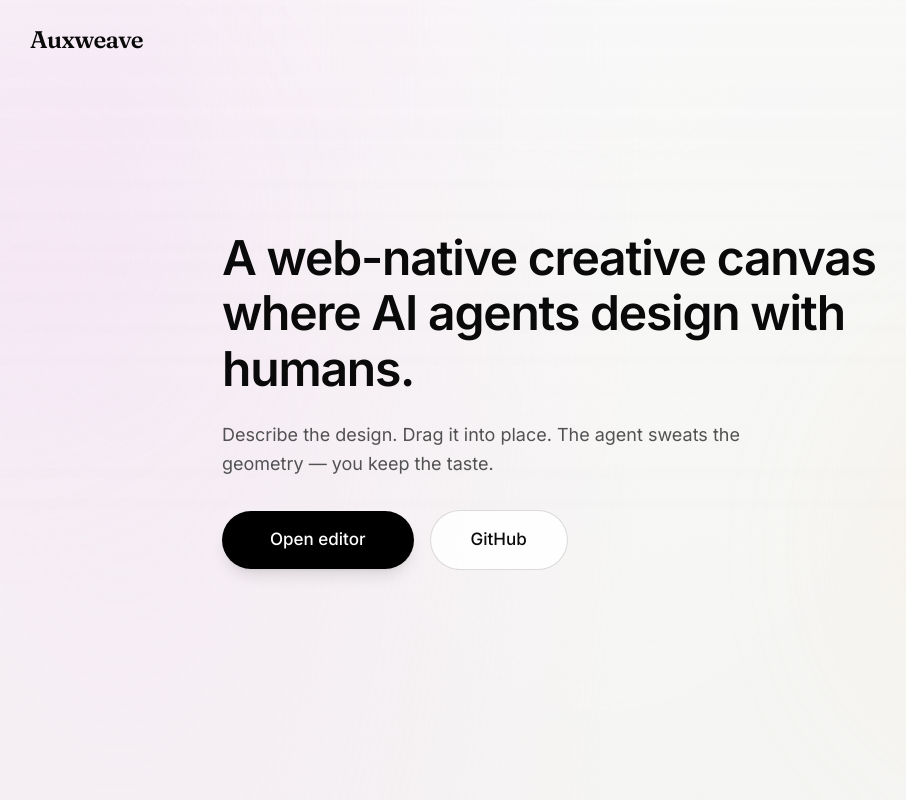
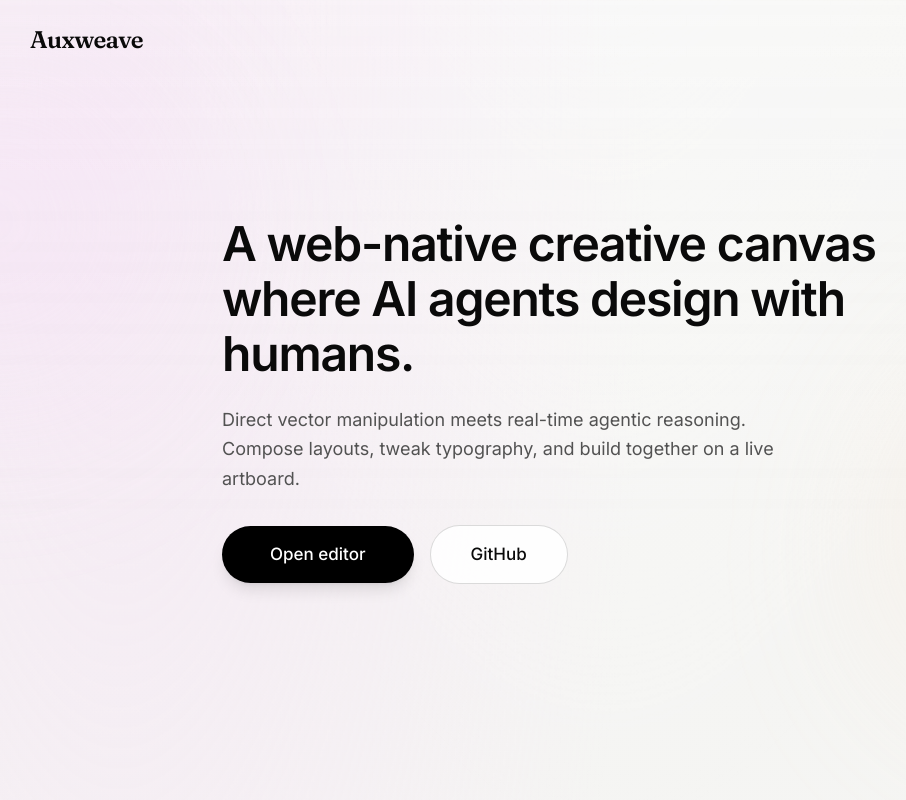
Before and after one commit to N-lia/AuxWeave, a React (Vite) app in the folder frontend/: page / in a window 1280 px wide. Shown: the top 800 px of the page, without its empty margins (34-940 px from the left). Built offline with nearby package versions, Linux system fonts and the light colour scheme; no server answers; what @hugeicons/core-free-icons would draw is missing.

Commit message:
fix(landing): update hero subtext to emphasize active co-creation

```diff
--- a/frontend/src/routes/index.tsx
+++ b/frontend/src/routes/index.tsx
@@ -210,7 +210,7 @@ function Landing() {
               A web-native creative canvas where AI agents design with humans.
             </h1>
             <p className="mb-8 max-w-xl text-base leading-relaxed text-[var(--text-muted)] sm:text-lg">
-              Describe the design. Drag it into place. The agent sweats the geometry — you keep the taste.
+              Direct vector manipulation meets real-time agentic reasoning. Compose layouts, tweak typography, and build together on a live artboard.
             </p>
             <div className="flex flex-wrap items-center gap-4">
               <button
```
